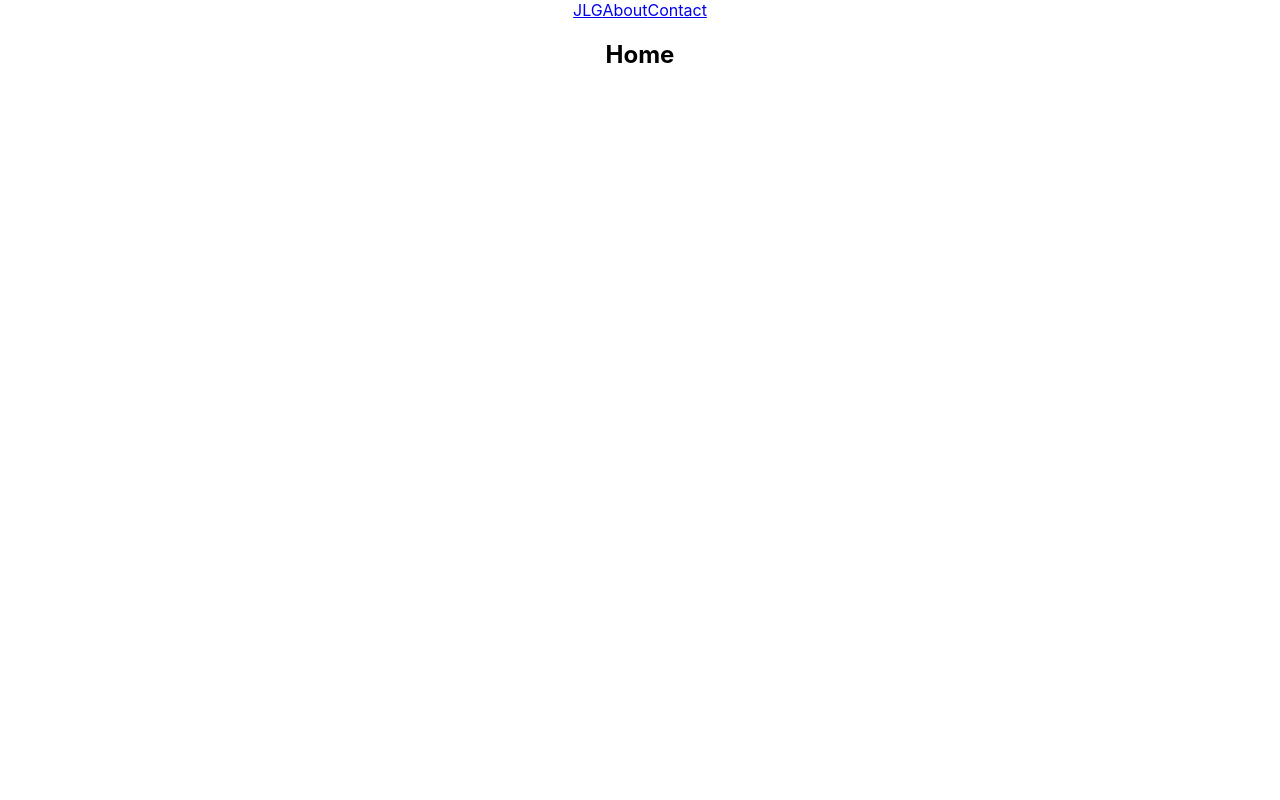
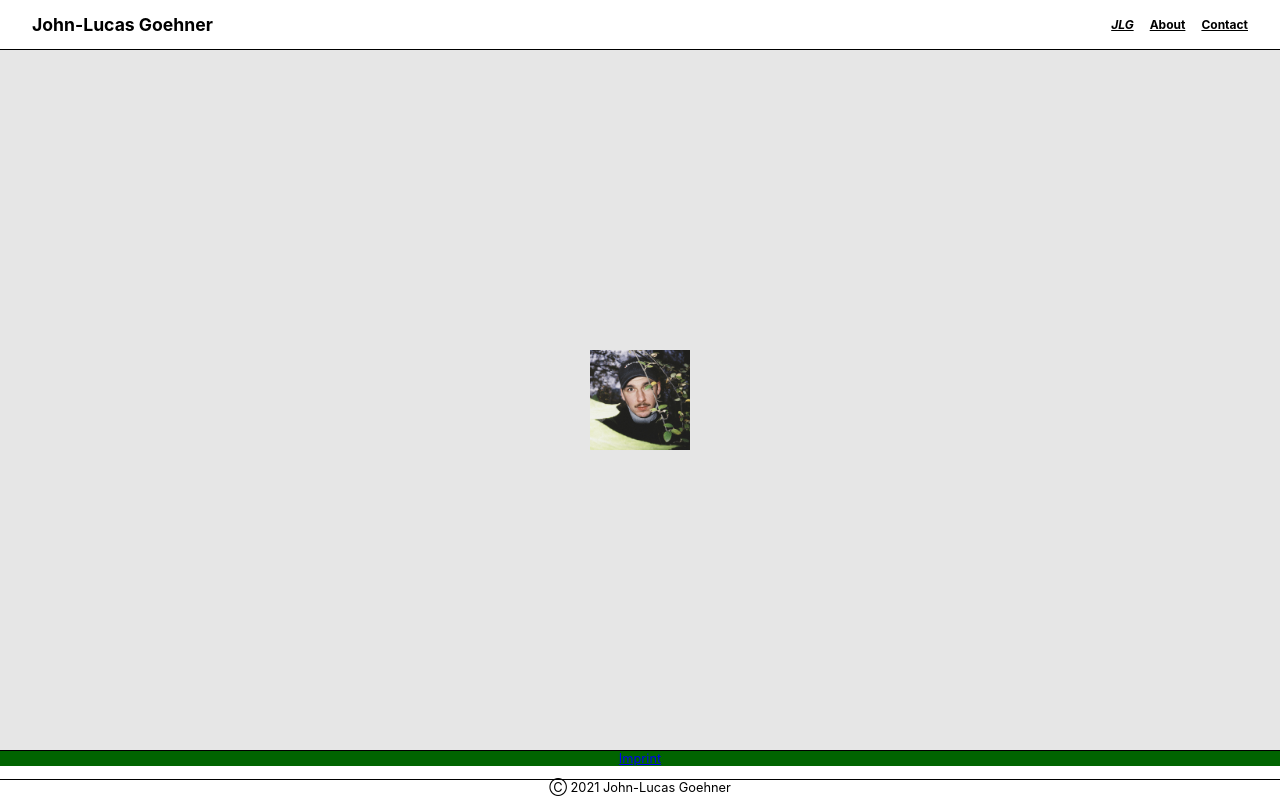
Before and after one commit to johnxgaehner/personal-react-website, a React (Create React App) app: page / in a window 1280 px wide. Built offline with nearby package versions, Linux system fonts and the light colour scheme.

Commit message:
Add first content & styling

```diff
--- a/src/App.css
+++ b/src/App.css
@@ -1,3 +1,73 @@
 .App {
+  display: grid;
+  grid-template-rows: 50px auto 50px;
+  height: 100vh;
+}
+
+.header {
+  background-color: white;
+  display: flex;
+  justify-content: space-between;
+  align-items: center;
+  padding: 0 2rem;
+  border-bottom: 1px solid black;
+}
+
+h1 {
+  font-size: 1.1rem;
+}
+
+.header__navigation {
+  display: flex;
+  gap: 1rem;
+  font-size: 0.75rem;
+  font-weight: bold;
+}
+
+.header__navigation a {
+  text-decoration: underline;
+  color: black;
+}
+
+.header__navigation a.active {
+  font-style: italic;
+}
+
+.main {
+  padding: 2rem;
+  background-color: rgb(230, 230, 230);
+  display: flex;
+  justify-content: center;
+  align-items: center;
+}
+
+.image {
+  height: 100px;
+  width: auto;
+}
+
+.footer {
+  background-color: white;
+  font-size: 0.8rem;
+}
+
+.footer__imprint {
+  background-color: darkgreen;
+
+  display: flex;
+  justify-content: center;
   text-align: center;
+  border-top: 1px solid black;
 }
+
+.footer__copyright {
+  display: flex;
+  justify-content: center;
+  text-align: center;
+  border-top: 1px solid black;
+}
+
+::selection {
+  background-color: black;
+  color: white;
+}
--- a/src/App.js
+++ b/src/App.js
@@ -1,5 +1,5 @@
 import "./App.css";
-import { Switch, Route, NavLink } from "react-router-dom";
+import { Switch, Route, NavLink, Link } from "react-router-dom";
 import About from "./pages/About";
 import Contact from "./pages/Contact";
 import Home from "./pages/Home";
@@ -7,8 +7,9 @@ import Home from "./pages/Home";
 function App() {
   return (
     <div className="App">
-      <header>
-        <nav>
+      <header className="header">
+        <h1>John-Lucas Goehner</h1>
+        <nav className="header__navigation">
           <NavLink exact to="/">
             JLG
           </NavLink>
@@ -16,7 +17,7 @@ function App() {
           <NavLink to="/contact">Contact</NavLink>
         </nav>
       </header>
-      <main>
+      <main className="main">
         <Switch>
           <Route path="/about">
             <About />
@@ -29,6 +30,12 @@ function App() {
           </Route>
         </Switch>
       </main>
+      <footer className="footer">
+        <Link className="footer__imprint" to="">
+          Imprint
+        </Link>
+        <p className="footer__copyright">Ⓒ 2021 John-Lucas Goehner</p>
+      </footer>
     </div>
   );
 }
--- a/src/index.css
+++ b/src/index.css
@@ -1,13 +1,14 @@
 body {
   margin: 0;
-  font-family: -apple-system, BlinkMacSystemFont, 'Segoe UI', 'Roboto', 'Oxygen',
-    'Ubuntu', 'Cantarell', 'Fira Sans', 'Droid Sans', 'Helvetica Neue',
+  padding: 0;
+  font-family: -apple-system, BlinkMacSystemFont, "Segoe UI", "Roboto", "Oxygen",
+    "Ubuntu", "Cantarell", "Fira Sans", "Droid Sans", "Helvetica Neue",
     sans-serif;
   -webkit-font-smoothing: antialiased;
   -moz-osx-font-smoothing: grayscale;
 }
 
 code {
-  font-family: source-code-pro, Menlo, Monaco, Consolas, 'Courier New',
+  font-family: source-code-pro, Menlo, Monaco, Consolas, "Courier New",
     monospace;
 }
--- /dev/null
+++ b/src/pages/About.css
@@ -0,0 +1,11 @@
+.about-skillset__list {
+  all: unset;
+}
+
+.about-skillset__list li {
+  all: unset;
+  background-color: #c5f4d6;
+  border: 1px solid black;
+  border-radius: 3em;
+  padding: 0.25em 0.7em;
+}
--- a/src/pages/About.js
+++ b/src/pages/About.js
@@ -1,3 +1,25 @@
+import "./About.css";
+
 export default function About() {
-  return <h2>About</h2>;
+  return (
+    <section>
+      <p className="about-text">
+        Hi! I'm John. Soon-to-be web developer. Right now attending the
+        neuefische bootcamp to learn the tools to be able to translate ideas
+        into code. Focussing on design and interaction.
+      </p>
+      <div className="about-skillset">
+        <p>current skill set.</p>
+        <ul className="about-skillset__list">
+          <li>HTML</li>
+          <li>CSS</li>
+          <li>GIT</li>
+          <li>JAVASCRIPT</li>
+          <li>REACT</li>
+          <li>PATIENCE</li>
+          <li>MOTIVATION</li>
+        </ul>
+      </div>
+    </section>
+  );
 }
--- a/src/pages/Home.js
+++ b/src/pages/Home.js
@@ -1,3 +1,5 @@
+import photo from "../images/john.jpg";
+
 export default function Home() {
-  return <h2>Home</h2>;
+  return <img className="image" src={photo} alt="john" />;
 }
```
Also changed, not shown: src/images/john.jpg (added).
